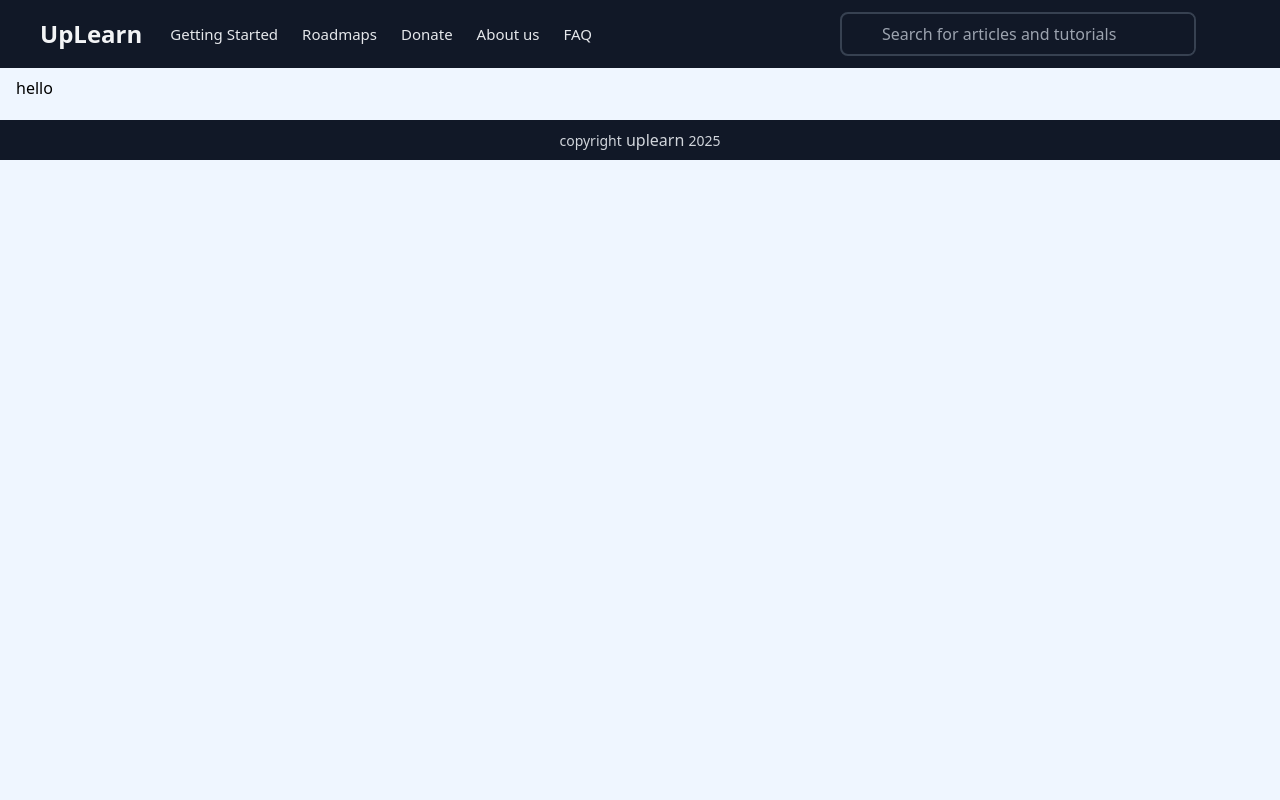
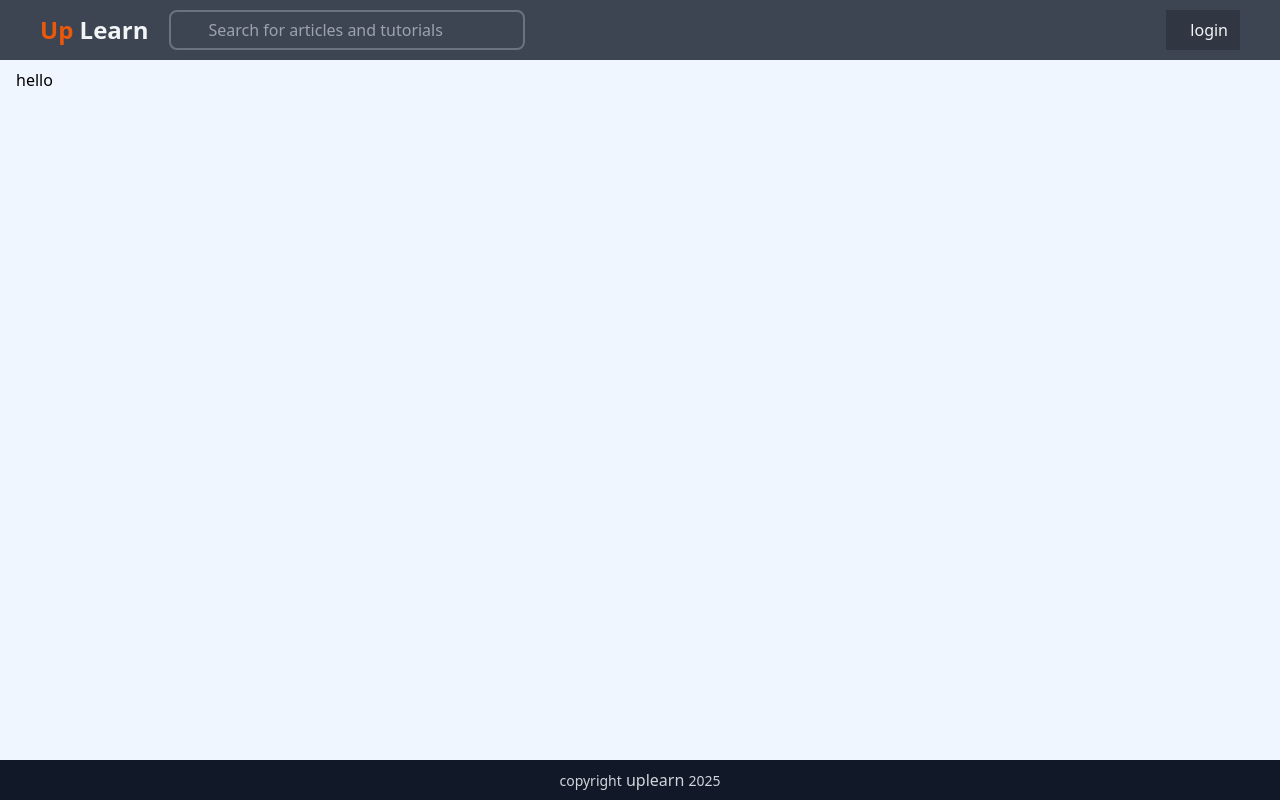
Before and after one commit to mahanfr/Uplearn, a Django app: page / in a window 1280 px wide. Run offline with Django 3.2, Linux system fonts and the light colour scheme; some libraries are stand-ins or nearby versions.

Commit message:
Creating Login and logout page

```diff
--- a/core/urls.py
+++ b/core/urls.py
@@ -1,5 +1,6 @@
 from django.conf.urls.i18n import i18n_patterns
 from django.contrib import admin
+from django.contrib.auth import views as auth_views
 from django.urls import path, include
 from accounts import views as account_views
 
@@ -11,5 +12,7 @@ urlpatterns = [
 
 urlpatterns += i18n_patterns(
     path('', include('pages.urls')),
-    path('register', account_views.register_view),
+    path('register', account_views.register_view, name="register"),
+    path('login', auth_views.LoginView.as_view(template_name="accounts/login.html"), name="login"),
+    path('logout', auth_views.LogoutView.as_view(template_name="accounts/logout.html"), name="logout")
 )
--- a/pages/templates/base.html
+++ b/pages/templates/base.html
@@ -8,7 +8,7 @@
     {% else %}
         dir="ltr" lang="{{ LANGUAGE_CODE }}""
     {% endif %}
-    class="{% block bgcolor %}bg-blue-50{% endblock %}">
+    class="">
 
     <head>
         {% block head %}{% endblock %}
@@ -21,44 +21,39 @@
         <!--<link rel="stylesheet" href="{% static 'fonts.css' %}">-->
         <title>{% block title %}Uplearn{% endblock %}</title>
     </head>
-    <body>
-        <header class="bg-gray-900 text-gray-100 px-10 py-3 flex justify-between items-center">
+    <body
+        style="{% block bgstyle %}{% endblock %}"
+        class="flex flex-col min-h-screen {% block bgcolor %}bg-blue-50{% endblock %}">
+        <header class="bg-gray-900/80 backdrop-blur-sm text-gray-100 px-10 py-2.5 flex justify-between items-center">
             <div class="flex items-center" >
                 <a class="font-bold text-2xl" href="{% url 'index' %}">
-                    UpLearn
+                    <span class="text-orange-600">Up</span>
+                    <span>Learn</span>
                 </a>
-                <div class="hidden mx-4 lg:flex flex-row">
-                    <div class="mx-3">
-                        <a class="text-[15px] text-gray-200" href="#">{% trans 'Getting Started' %}</a>
-                    </div>
-                    <div class="mx-3">
-                        <a class="text-[15px] text-gray-200" href="#">{% trans 'Roadmaps' %}</a>
-                    </div>
-                    <div class="mx-3">
-                        <a class="text-[15px] text-gray-200" href="#">{% trans 'Donate' %}</a>
-                    </div>
-                    <div class="mx-3">
-                        <a class="text-[15px] text-gray-200" href="#">{% trans 'About us' %}</a>
-                    </div>
-                    <div class="mx-3">
-                        <a class="text-[15px] text-gray-200" href="#">{% trans 'FAQ' %}</a>
-                    </div>
-                </div>
+                <form class="hidden xl:block mx-5 border-2 border-solid border-gray-500 hover:bg-black/30 rounded-lg overflow-hidden">
+                    <i class="mx-4 fas fa-search"></i>
+                    <input class="p-1.5 w-80 bg-transparent focus:outline-none" placeholder="{% trans 'Search for articles and tutorials' %}" />
+                </form>
             </div>
             <div class="flex items-center">
-                <form class="hidden xl:block mx-5 border-2 border-solid border-gray-700 rounded-lg overflow-hidden">
-                    <i class="mx-4 fas fa-search"></i>
-                    <input class="p-2 w-80 bg-gray-900 focus:outline-none" placeholder="{% trans 'Search for articles and tutorials' %}" />
-                </form>
-                <i class="mx-3 fas fa-user"></i>
-                <div class="block lg:hidden">
-                    <i class="mx-4 text-xl fas fa-bars"></i>
-                </div>
+                <i onclick="hello()" class="mx-3 cursor-pointer hover:text-orange-600 fas fa-sun"></i>
+                <i class="mx-3 cursor-pointer hover:text-orange-600 fas fa-globe"></i>
+                <a href="{% url 'login' %}"
+                class="md:bg-black/20 hover:text-orange-600 md:hover:bg-black/30 md:pe-3 md:py-2 md:flex md:items-center cursor-pointer">
+                    <i class="mx-3 fas fa-user"></i>
+                    {% if user.is_authenticated %}
+                    <p class="hidden md:block">{{user.user_name}}</p>
+                    {% else %}
+                    <p class="hidden md:block">{% trans "login" %}</p>
+                    {% endif %}
+                </a>
             </div>
         </header>
-        {% block body %}
-        {% endblock %}
-        <footer class="py-2 bg-gray-900 text-center text-gray-300">
+        <main class="min-h-full">
+            {% block body %}
+            {% endblock %}
+        </main>
+        <footer class="mt-auto py-2 bg-gray-900 text-center text-gray-300">
             <!-- Copyright -->
             <p>
                 <span class="text-sm">{% trans "copyright" %}</span>
@@ -66,6 +61,10 @@
                 <span class="text-sm">2025</span>
             </p>
         </footer>
+        <script>
+            function hello() {
+                console.log('hello')
+            }
+        </script>
     </body>
-
 </html>
--- a/static/css/output.css
+++ b/static/css/output.css
@@ -598,6 +628,30 @@ video {
 
 .mb-3 {
   margin-bottom: 0.75rem;
+}
+
+.mt-5 {
+  margin-top: 1.25rem;
+}
+
+.mt-2 {
+  margin-top: 0.5rem;
+}
+
+.mt-auto {
+  margin-top: auto;
+}
+
+.mt-10 {
+  margin-top: 2.5rem;
+}
+
+.mt-3 {
+  margin-top: 0.75rem;
+}
+
+.mb-5 {
+  margin-bottom: 1.25rem;
 }
 
 .block {
@@ -616,8 +670,16 @@ video {
   height: 100%;
 }
 
-.w-1\/3 {
-  width: 33.333333%;
+.h-screen {
+  height: 100vh;
+}
+
+.min-h-screen {
+  min-height: 100vh;
+}
+
+.min-h-full {
+  min-height: 100%;
 }
 
 .w-80 {
@@ -632,12 +694,20 @@ video {
   width: 50%;
 }
 
+.w-1\/3 {
+  width: 33.333333%;
+}
+
+.cursor-pointer {
+  cursor: pointer;
+}
+
 .flex-row {
   flex-direction: row;
 }
 
-.flex-row-reverse {
-  flex-direction: row-reverse;
+.flex-col {
+  flex-direction: column;
 }
 
 .items-center {
@@ -682,6 +768,21 @@ video {
   border-color: rgb(74 222 128 / var(--tw-border-opacity, 1));
 }
 
+.border-gray-400 {
+  --tw-border-opacity: 1;
+  border-color: rgb(156 163 175 / var(--tw-border-opacity, 1));
+}
+
+.border-gray-600 {
+  --tw-border-opacity: 1;
+  border-color: rgb(75 85 99 / var(--tw-border-opacity, 1));
+}
+
+.border-gray-500 {
+  --tw-border-opacity: 1;
+  border-color: rgb(107 114 128 / var(--tw-border-opacity, 1));
+}
+
 .bg-blue-50 {
   --tw-bg-opacity: 1;
   background-color: rgb(239 246 255 / var(--tw-bg-opacity, 1));
@@ -702,8 +803,61 @@ video {
   background-color: rgb(255 255 255 / var(--tw-bg-opacity, 1));
 }
 
+.bg-blue-500 {
+  --tw-bg-opacity: 1;
+  background-color: rgb(59 130 246 / var(--tw-bg-opacity, 1));
+}
+
+.bg-white\/30 {
+  background-color: rgb(255 255 255 / 0.3);
+}
+
+.bg-white\/50 {
+  background-color: rgb(255 255 255 / 0.5);
+}
+
+.bg-gray-900\/60 {
+  background-color: rgb(17 24 39 / 0.6);
+}
+
+.bg-gray-900\/80 {
+  background-color: rgb(17 24 39 / 0.8);
+}
+
+.bg-transparent {
+  background-color: transparent;
+}
+
+.bg-white\/80 {
+  background-color: rgb(255 255 255 / 0.8);
+}
+
+.bg-white\/40 {
+  background-color: rgb(255 255 255 / 0.4);
+}
+
+.bg-gray-600\/50 {
+  background-color: rgb(75 85 99 / 0.5);
+}
+
+.bg-gray-900\/50 {
+  background-color: rgb(17 24 39 / 0.5);
+}
+
+.bg-white\/20 {
+  background-color: rgb(255 255 255 / 0.2);
+}
+
+.bg-black\/20 {
+  background-color: rgb(0 0 0 / 0.2);
+}
+
 .bg-gradient-to-b {
   background-image: linear-gradient(to bottom, var(--tw-gradient-stops));
+}
+
+.bg-none {
+  background-image: none;
 }
 
 .from-blue-50 {
@@ -738,14 +892,17 @@ video {
   padding: 1.25rem;
 }
 
+.p-1 {
+  padding: 0.25rem;
+}
+
+.p-1\.5 {
+  padding: 0.375rem;
+}
+
 .px-10 {
   padding-left: 2.5rem;
   padding-right: 2.5rem;
-}
-
-.py-3 {
-  padding-top: 0.75rem;
-  padding-bottom: 0.75rem;
 }
 
 .px-4 {
@@ -758,6 +915,34 @@ video {
   padding-bottom: 0.5rem;
 }
 
+.py-3 {
+  padding-top: 0.75rem;
+  padding-bottom: 0.75rem;
+}
+
+.px-2 {
+  padding-left: 0.5rem;
+  padding-right: 0.5rem;
+}
+
+.py-1 {
+  padding-top: 0.25rem;
+  padding-bottom: 0.25rem;
+}
+
+.py-2\.5 {
+  padding-top: 0.625rem;
+  padding-bottom: 0.625rem;
+}
+
+.pe-2 {
+  padding-inline-end: 0.5rem;
+}
+
+.pe-3 {
+  padding-inline-end: 0.75rem;
+}
+
 .text-center {
   text-align: center;
 }
@@ -767,8 +952,8 @@ video {
   line-height: 2rem;
 }
 
-.text-\[14px\] {
-  font-size: 14px;
+.text-\[15px\] {
+  font-size: 15px;
 }
 
 .text-lg {
@@ -776,18 +961,14 @@ video {
   line-height: 1.75rem;
 }
 
+.text-sm {
+  font-size: 0.875rem;
+  line-height: 1.25rem;
+}
+
 .text-xl {
   font-size: 1.25rem;
   line-height: 1.75rem;
-}
-
-.text-\[15px\] {
-  font-size: 15px;
-}
-
-.text-sm {
-  font-size: 0.875rem;
-  line-height: 1.25rem;
 }
 
 .font-bold {
@@ -814,9 +1000,58 @@ video {
   color: rgb(255 255 255 / var(--tw-text-opacity, 1));
 }
 
-.text-gray-300 {
+.text-blue-600 {
   --tw-text-opacity: 1;
-  color: rgb(209 213 219 / var(--tw-text-opacity, 1));
+  color: rgb(37 99 235 / var(--tw-text-opacity, 1));
+}
+
+.text-yellow-600 {
+  --tw-text-opacity: 1;
+  color: rgb(202 138 4 / var(--tw-text-opacity, 1));
+}
+
+.text-orange-600 {
+  --tw-text-opacity: 1;
+  color: rgb(234 88 12 / var(--tw-text-opacity, 1));
+}
+
+.text-gray-700 {
+  --tw-text-opacity: 1;
+  color: rgb(55 65 81 / var(--tw-text-opacity, 1));
+}
+
+.backdrop-blur-sm {
+  --tw-backdrop-blur: blur(4px);
+  -webkit-backdrop-filter: var(--tw-backdrop-blur) var(--tw-backdrop-brightness) var(--tw-backdrop-contrast) var(--tw-backdrop-grayscale) var(--tw-backdrop-hue-rotate) var(--tw-backdrop-invert) var(--tw-backdrop-opacity) var(--tw-backdrop-saturate) var(--tw-backdrop-sepia);
+  backdrop-filter: var(--tw-backdrop-blur) var(--tw-backdrop-brightness) var(--tw-backdrop-contrast) var(--tw-backdrop-grayscale) var(--tw-backdrop-hue-rotate) var(--tw-backdrop-invert) var(--tw-backdrop-opacity) var(--tw-backdrop-saturate) var(--tw-backdrop-sepia);
+}
+
+.\[i\:\FFFD\FFFD\131 f4W\FFFD\FFFD\FFFD 5\] {
+  i: ��ıf4W���5;
+}
+
+.hover\:bg-blue-700:hover {
+  --tw-bg-opacity: 1;
+  background-color: rgb(29 78 216 / var(--tw-bg-opacity, 1));
+}
+
+.hover\:bg-black\/30:hover {
+  background-color: rgb(0 0 0 / 0.3);
+}
+
+.hover\:bg-green-600:hover {
+  --tw-bg-opacity: 1;
+  background-color: rgb(22 163 74 / var(--tw-bg-opacity, 1));
+}
+
+.hover\:text-orange-600:hover {
+  --tw-text-opacity: 1;
+  color: rgb(234 88 12 / var(--tw-text-opacity, 1));
+}
+
+.hover\:text-white:hover {
+  --tw-text-opacity: 1;
+  color: rgb(255 255 255 / var(--tw-text-opacity, 1));
 }
 
 .focus\:outline-none:focus {
@@ -838,12 +1072,37 @@ video {
     display: flex;
   }
 
-  .md\:w-1\/3 {
-    width: 33.333333%;
+  .md\:w-1\/2 {
+    width: 50%;
   }
 
-  .md\:w-1\/2 {
-    width: 50%;
+  .md\:items-center {
+    align-items: center;
+  }
+
+  .md\:rounded-xl {
+    border-radius: 0.75rem;
+  }
+
+  .md\:bg-black\/20 {
+    background-color: rgb(0 0 0 / 0.2);
+  }
+
+  .md\:bg-gradient-to-b {
+    background-image: linear-gradient(to bottom, var(--tw-gradient-stops));
+  }
+
+  .md\:py-2 {
+    padding-top: 0.5rem;
+    padding-bottom: 0.5rem;
+  }
+
+  .md\:pe-3 {
+    padding-inline-end: 0.75rem;
+  }
+
+  .md\:hover\:bg-black\/30:hover {
+    background-color: rgb(0 0 0 / 0.3);
   }
 }
 
```
Also changed, not shown: other parts of static/css/output.css (+59 -13 lines), accounts/templates/accounts/login.html (added, +38 -0 lines), accounts/templates/accounts/logout.html (added, +23 -0 lines), accounts/templates/accounts/register.html (+8 -5 lines), accounts/views.py (+9 -2 lines), static/imgs/login-background.jpg (added).
